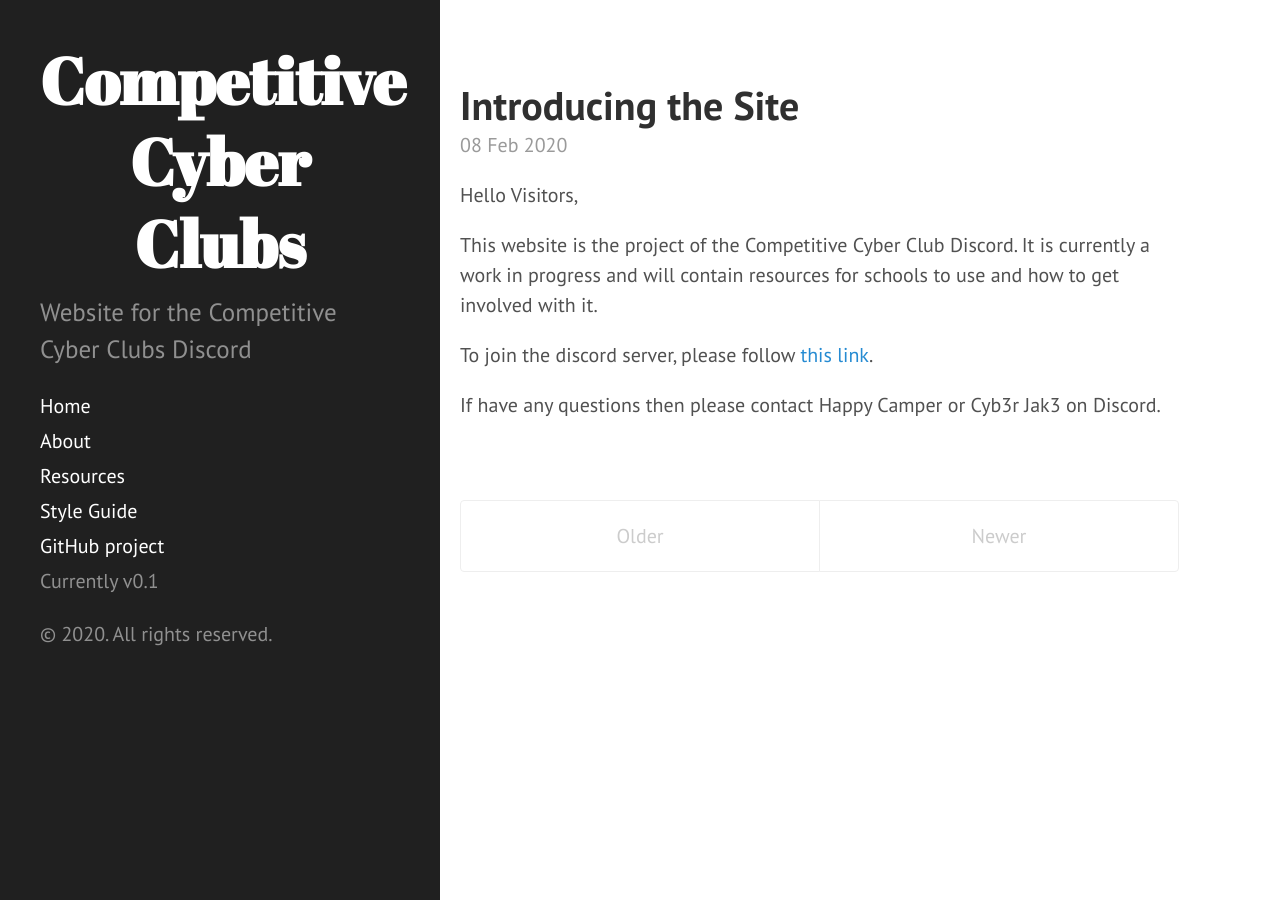
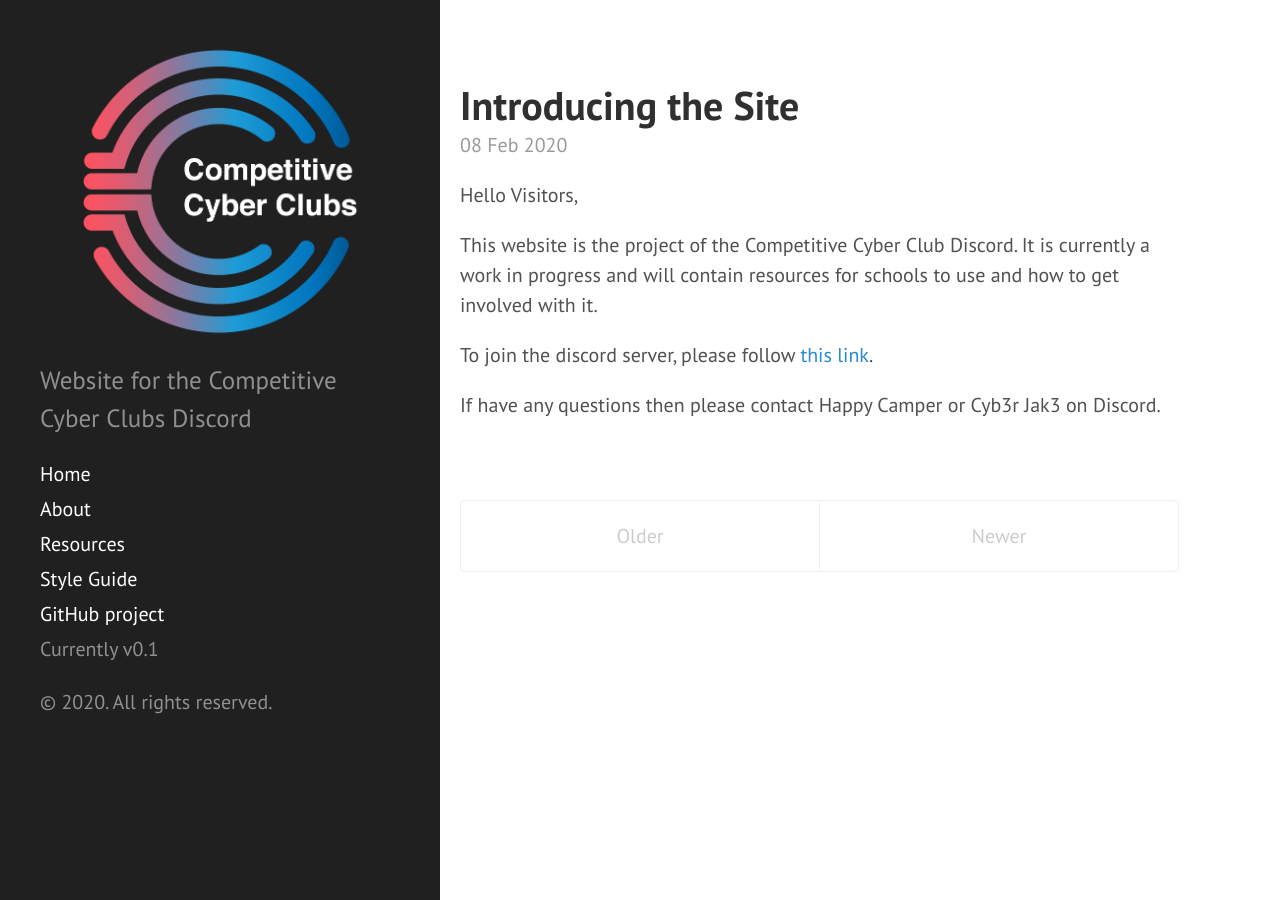
Before and after one commit to Competitive-Cyber-Clubs/competitivecyberclubs.github.io, a Jekyll site: the page built from index.html, in a window 1280 px wide. Built offline with Jekyll 4.4.1, drawn with Linux system fonts in a browser that asks for light colours; the list of posts is cut into pages by our own code.

Commit message:
logo added.

```diff
--- a/_includes/sidebar.html
+++ b/_includes/sidebar.html
@@ -1,9 +1,9 @@
 <div class="sidebar">
-  <div class="container sidebar-sticky">
+  <div class="container">
     <div class="sidebar-about">
       <h1>
         <a href="{{ site.baseurl }}">
-          {{ site.title }}
+          <img class="logo" src="logo.png"></img>
         </a>
       </h1>
       <p class="lead">{{ site.description }}</p>
--- a/public/css/hyde.css
+++ b/public/css/hyde.css
@@ -108,13 +108,20 @@ a.sidebar-nav-item:focus {
 
 @media (min-width: 48em) {
   .sidebar-sticky {
-    /*position: absolute;*/
+    position: absolute;
     right:  1rem;
     bottom: 1rem;
     left:   1rem;
   }
 }
+/* Logo */
 
+.logo {
+  max-width: 80%;
+  display: block;
+  margin-left: auto;
+  margin-right: auto;
+}
 
 /* Container
  *
```
Also changed, not shown: _includes/logo.png (added), _layouts/logo.png (added), _posts/logo.png (added), logo.png (added).
